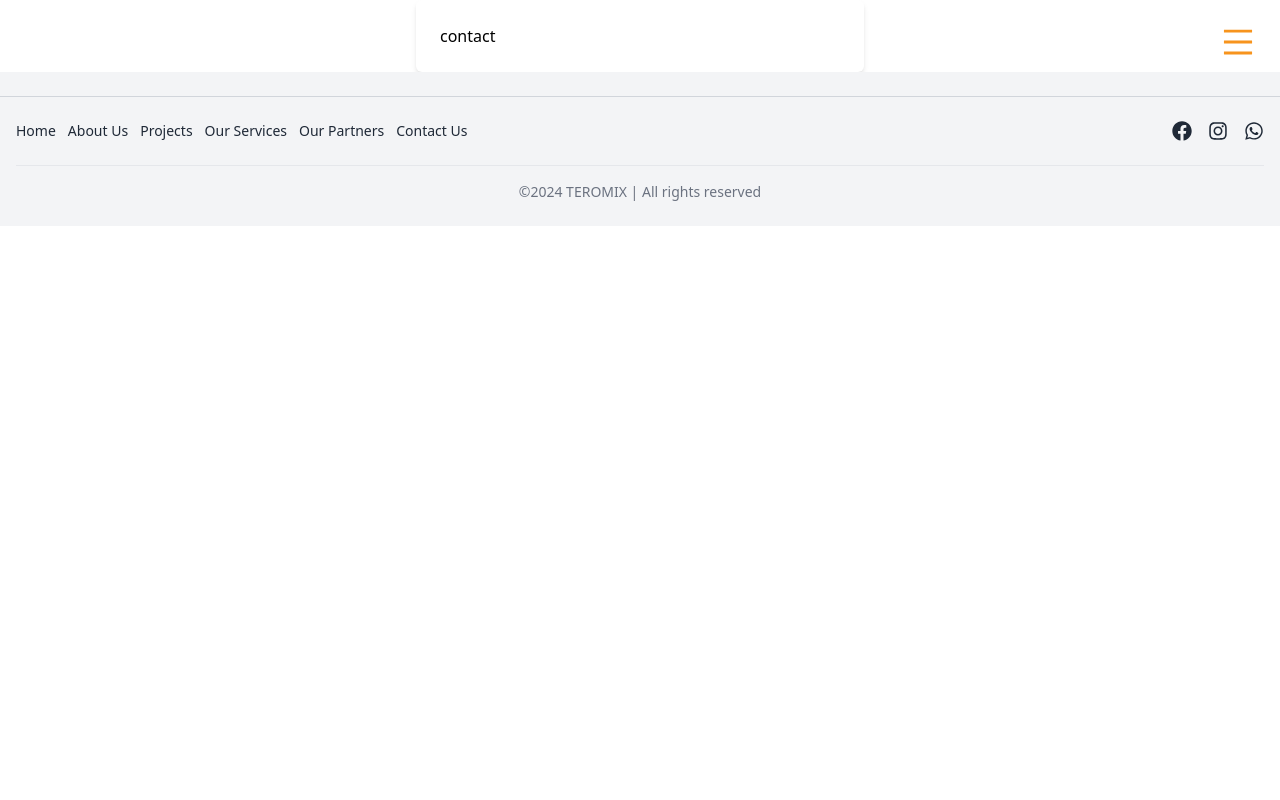
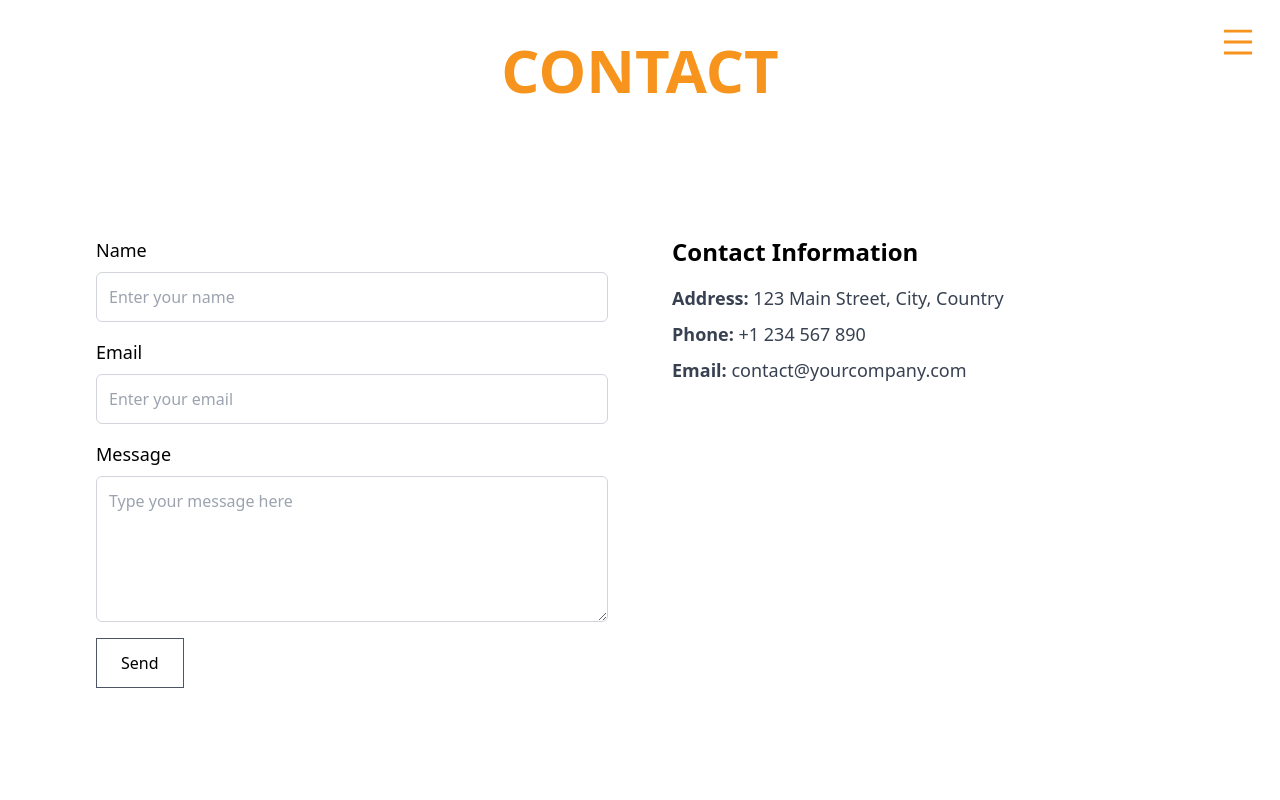
Before and after one commit to Mehdi-Jafarpour/teromix, a React (Create React App) app: page /contact in a window 1280 px wide. Shown: the top 800 px of the page. Built offline with nearby package versions, Linux system fonts and the light colour scheme.

Commit message:
add emailjs

```diff
--- a/package.json
+++ b/package.json
@@ -6,6 +6,7 @@
     "@testing-library/jest-dom": "^5.17.0",
     "@testing-library/react": "^13.4.0",
     "@testing-library/user-event": "^13.5.0",
+    "emailjs-com": "^3.2.0",
     "gsap": "^3.12.5",
     "react": "^18.3.1",
     "react-18-image-lightbox": "^5.1.4",
--- a/src/components/Contact.js
+++ b/src/components/Contact.js
@@ -1,11 +1,97 @@
+import React, { useRef } from 'react';
+import emailjs from 'emailjs-com';
 
 
 function Contact() {
+  const form = useRef();
 
+  const sendEmail = (e) => {
+    e.preventDefault();
+
+    emailjs
+      .sendForm(
+        'service_mt4nq2r', // Replace with your EmailJS service ID
+        'template_ffdcrwe', // Replace with your EmailJS template ID
+        form.current,
+        'chWHJdJVbadL_7ekO'      // Replace with your EmailJS user ID
+      )
+      .then(
+        (result) => {
+          alert('Message sent successfully!');
+        },
+        (error) => {
+          alert('Failed to send the message. Please try again later.');
+        }
+      );
+
+    e.target.reset();
+  };
   return (
-    <section className="max-w-md mx-auto p-6 bg-white shadow-md rounded-md">
-      contact
-    </section>
+    <>
+      {/* Title */}
+      <h1 className="text-6xl text-color1 font-bold text-center w-full mb-10 md:mb-16 mt-10">CONTACT</h1>
+      <div className="w-full min-h-screen py-10 px-4 md:px-16 flex flex-col md:flex-row items-start justify-between">
+      {/* Contact Form */}
+      <div className="w-full md:w-1/2 p-4 md:p-8 space-y-6">
+        <form ref={form} onSubmit={sendEmail} className="space-y-4">
+          <div className="flex flex-col">
+            <label htmlFor="name" className="text-lg font-medium mb-2">Name</label>
+            <input
+              name="user_name"
+              type="text"
+              id="name"
+              className="p-3 border border-gray-300 rounded-md outline-none focus:border-color1 transition"
+              placeholder="Enter your name"
+              required
+            />
+          </div>
+
+          <div className="flex flex-col">
+            <label htmlFor="email" className="text-lg font-medium mb-2">Email</label>
+            <input
+              name="user_email"
+              type="email"
+              id="email"
+              className="p-3 border border-gray-300 rounded-md outline-none focus:border-color1 transition"
+              placeholder="Enter your email"
+              required
+            />
+          </div>
+
+          <div className="flex flex-col">
+            <label htmlFor="message" className="text-lg font-medium mb-2">Message</label>
+            <textarea
+              name="message"
+              id="message"
+              className="p-3 border border-gray-300 rounded-md outline-none focus:border-color1 transition"
+              placeholder="Type your message here"
+              rows="5"
+              required
+            ></textarea>
+          </div>
+
+          <button
+            type="submit"
+            className="border border-gray-600 text-black py-3 px-6  hover:bg-color2 hover:text-color1 transition"
+          >
+            Send
+          </button>
+        </form>
+      </div>
+
+      {/* Contact Information */}
+      <div className="w-full md:w-1/2 p-4 md:p-8 space-y-4">
+        <h2 className="text-2xl font-semibold">Contact Information</h2>
+        <div className="text-lg text-gray-700 space-y-2">
+          <p><strong>Address:</strong> 123 Main Street, City, Country</p>
+          <p><strong>Phone:</strong> +1 234 567 890</p>
+          <p><strong>Email:</strong> contact@yourcompany.com</p>
+        </div>
+      </div>
+    </div>
+
+    </>
+
   );
 }
 
```
Also changed, not shown: 1 other file (tests, documents, lock files or other folders).
